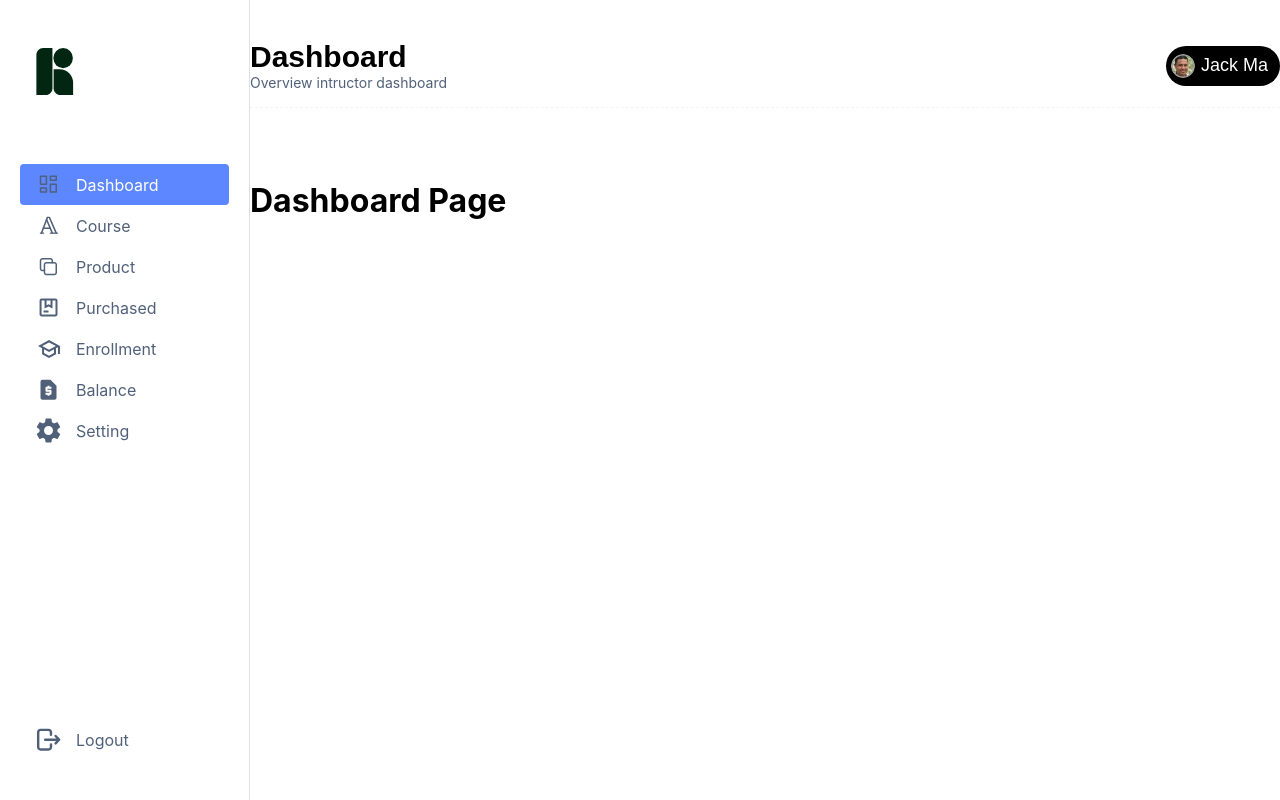
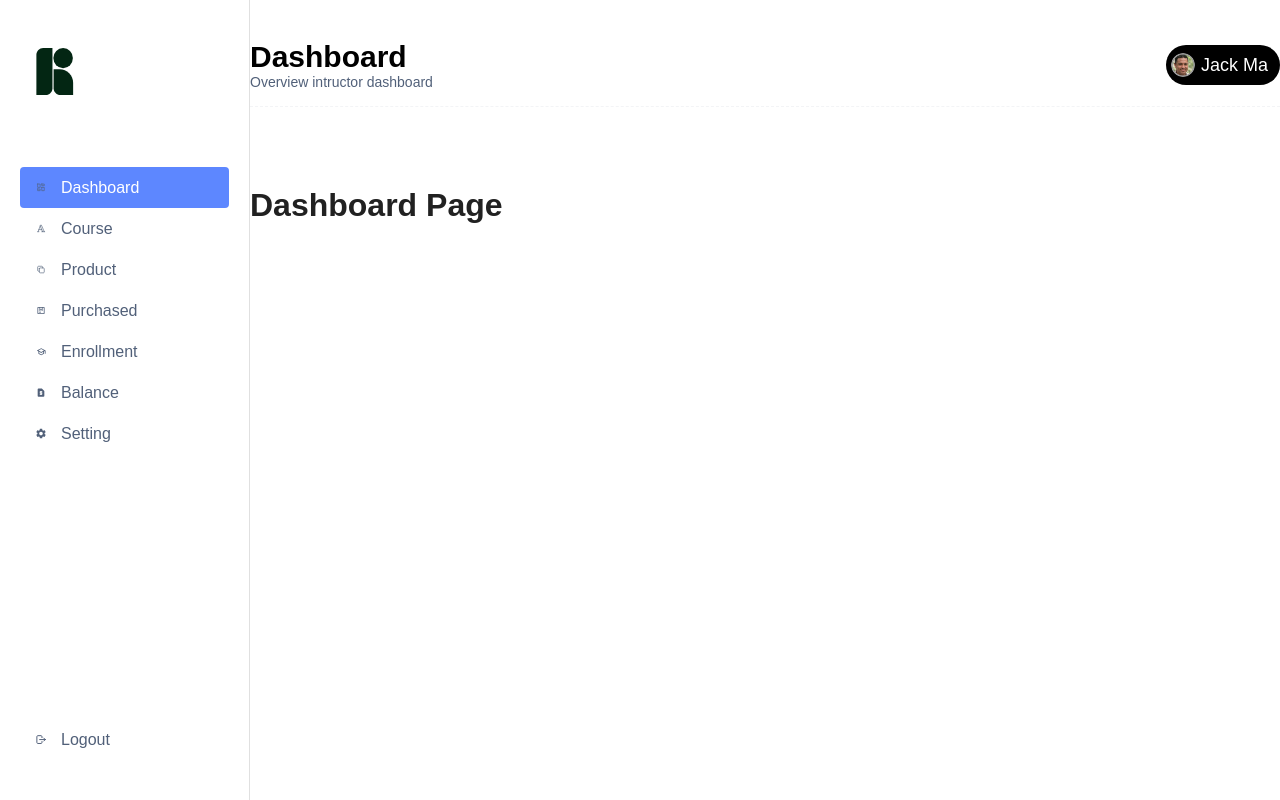
Before and after one commit to Kh1T/agteach-instructor, a React (Create React App) app: page / in a window 1280 px wide. Built offline with nearby package versions, Linux system fonts and the light colour scheme.

Commit message:
feat-theme: add blue and red light color to palette

```diff
--- a/src/App.js
+++ b/src/App.js
@@ -3,10 +3,12 @@ import { RouterProvider } from "react-router-dom";
 
 import { router } from "./route/index";
 import theme from "./theme/theme";
+import { CssBaseline } from "@mui/material";
 
 function App() {
   return (
     <ThemeProvider theme={theme}>
+      <CssBaseline />
       <RouterProvider router={router} />
     </ThemeProvider>
   );
--- a/src/theme/Color.js
+++ b/src/theme/Color.js
@@ -23,13 +23,19 @@ const color = {
   },
   secondary: {
     main: '#F3BE2A',
-    contrastText: '#fff',
+    contrastText: '#082214',
+  },
+  tertiary: {
+    main: '#fff',
+    contrastText: '#082214',
   },
   red: {
     main: '#E2111C',
+    light: '#FCE7E8',
   },
   blue: {
     main: '#348FFD',
+    light: '#EBF4FF',
     dark: '#016FD0',
   },
   purple: {
@@ -40,5 +46,4 @@ const color = {
   },
 };
 
-
-export default color
+export default color;
```
